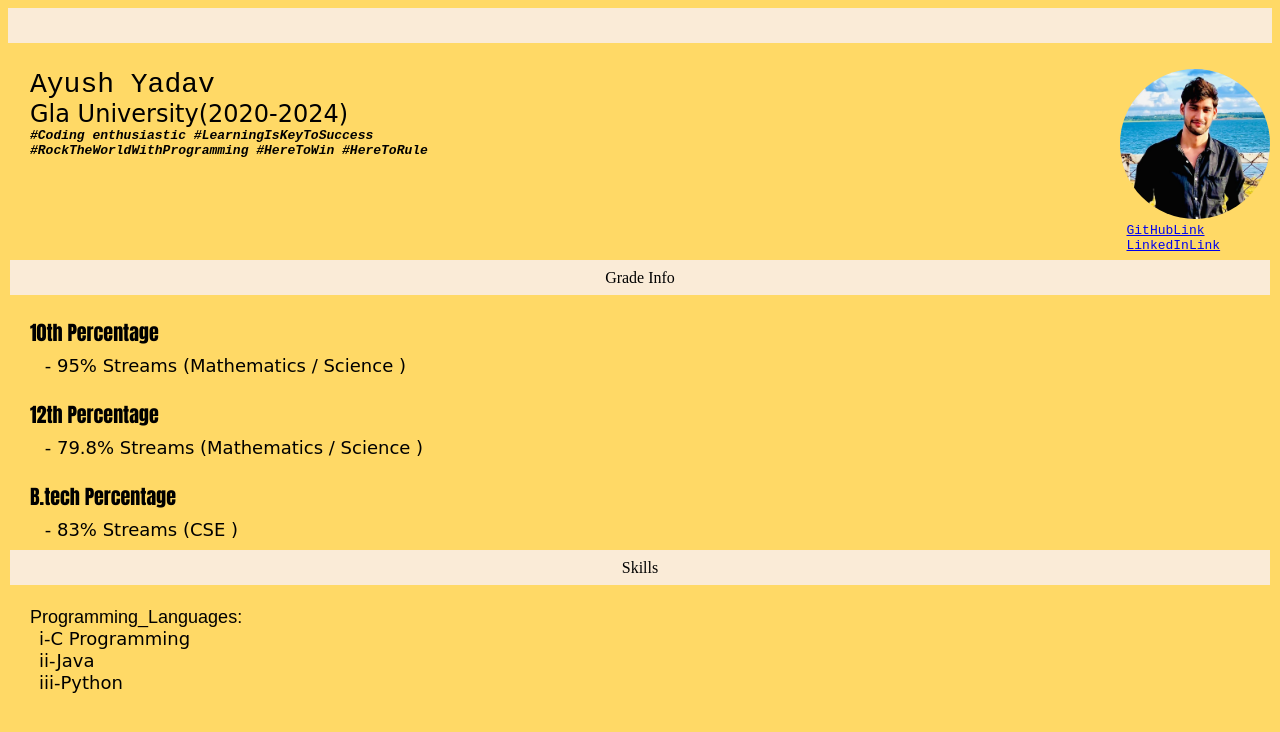
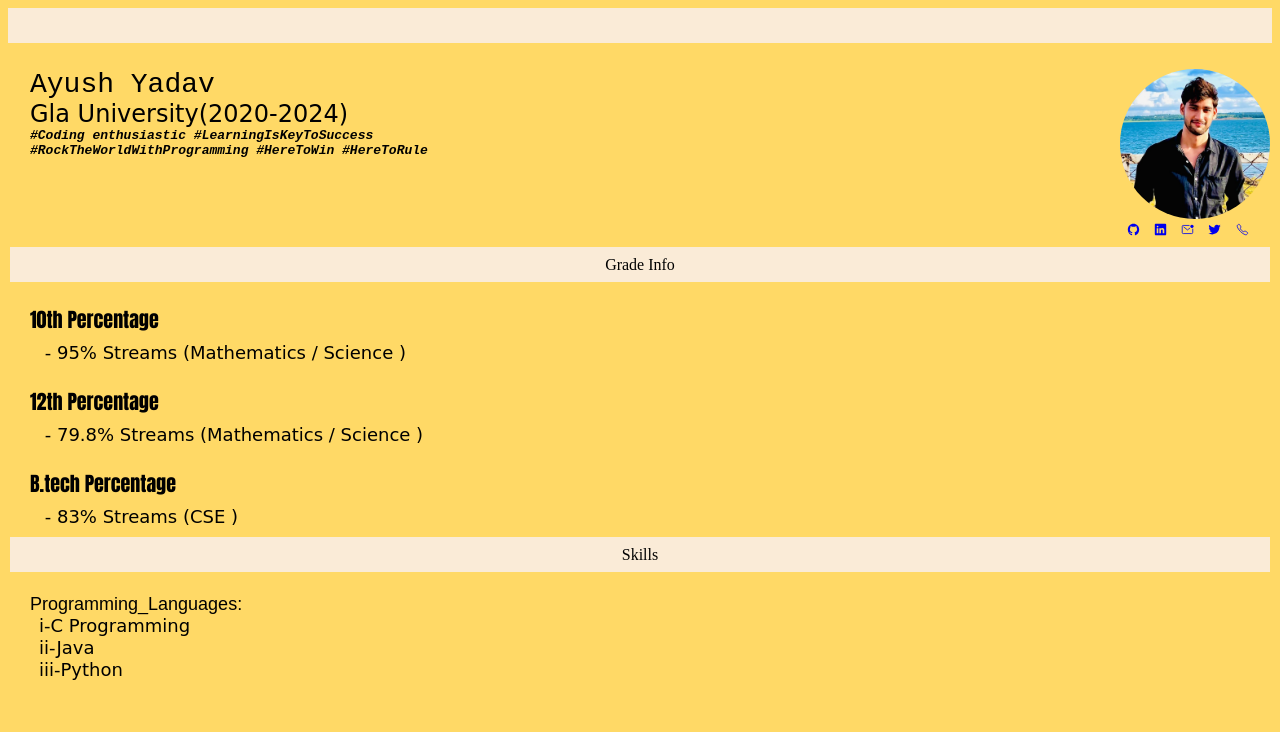
Before and after one commit to ayushyadav3010/Portfolio, a plain HTML site: page index.html in a window 1280 px wide. Drawn offline with nearby package versions, Linux system fonts and the light colour scheme.

Commit message:
local changes in the code

```diff
--- a/index.html
+++ b/index.html
@@ -25,8 +25,16 @@
         </div>
         <div class="headerTextRight">
           <img src="aayu.jpeg" alt="Picture Cannot be uploaded" width="150" height="150"><br>
-          &ensp;<a href="https://github.com/ayushyadav3010">GitHubLink</a></br>
-          &ensp;<a href="https://www.linkedin.com/in/ayush-yadav-4aa2b2218/">LinkedInLink</a>
+          &ensp;<a href="https://github.com/ayushyadav3010"><ion-icon name="logo-github"></ion-icon></a>
+          &ensp;<a href="https://www.linkedin.com/in/ayush-yadav-4aa2b2218/"><ion-icon name="logo-linkedin"></ion-icon></a>
+          &ensp;<a href="https://mail.google.com/mail/u/0/#inbox"><ion-icon name="mail-unread-outline"></ion-icon></a>
+          &ensp;<a href="https://twitter.com/home"><ion-icon name="logo-twitter"></ion-icon></a>
+          &ensp;<a href="tel:+91-8528591661"><ion-icon name="call-outline"></ion-icon></a>
+          <script type="module" src="https://unpkg.com/ionicons@5.5.2/dist/ionicons/ionicons.esm.js"></script>
+          <script nomodule src="https://unpkg.com/ionicons@5.5.2/dist/ionicons/ionicons.js"></script>
+
+
+
         </div>
       </td>
     </tr>
```
